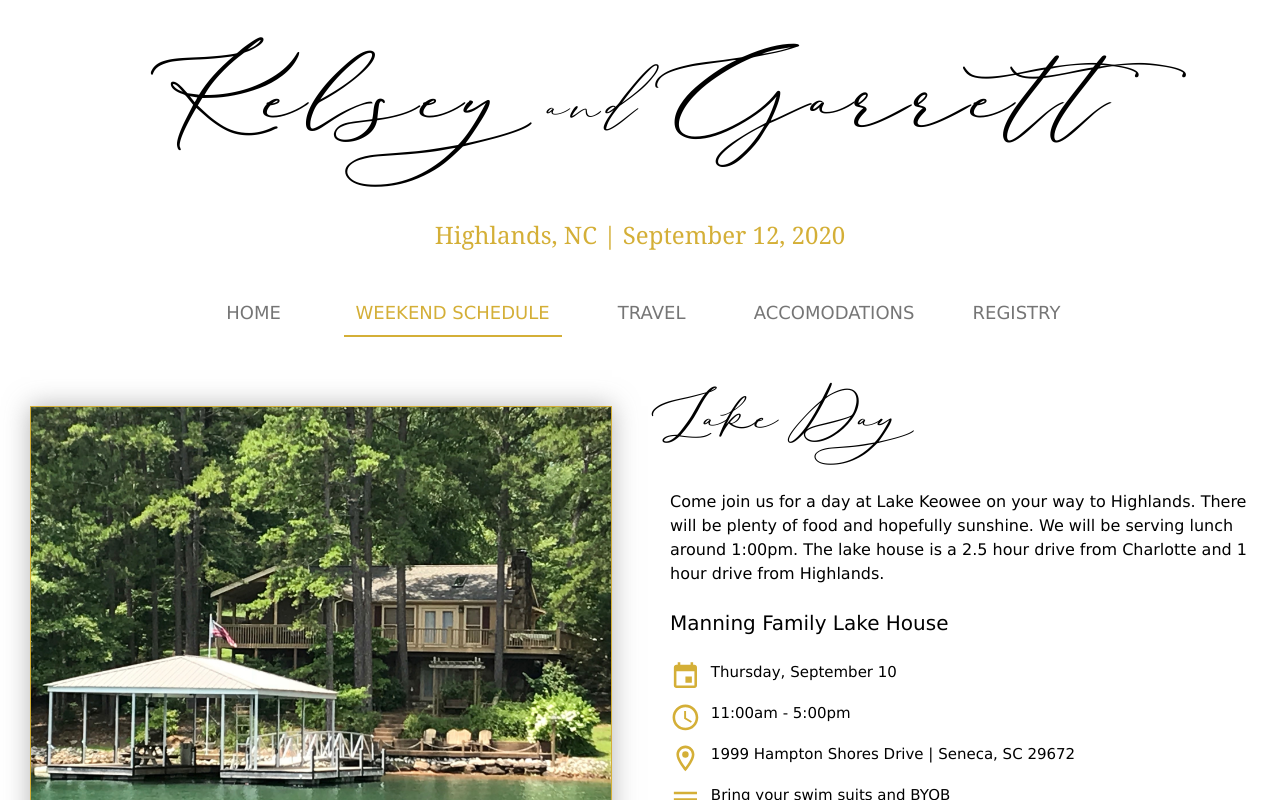
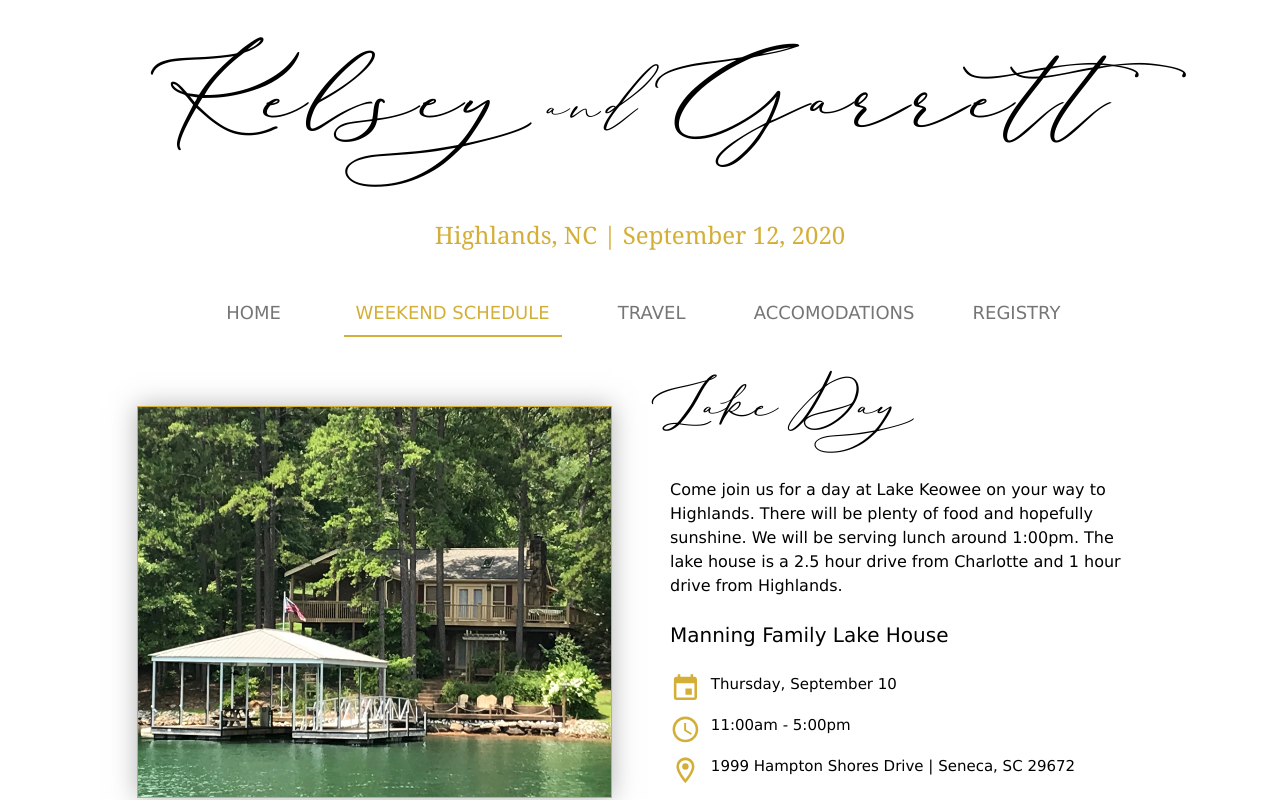
Before and after one commit to gpoell/wedding-website, a React (Create React App) app: page / in a window 1280 px wide. Both pictures are taken after a click on the tab "WEEKEND SCHEDULE". Shown: the top 800 px of the page. Built offline with nearby package versions, Linux system fonts and the light colour scheme; a small style sheet from the web is missing.

Commit message:
updating responsiveness

```diff
--- a/src/Components/Sections/Sections.jsx
+++ b/src/Components/Sections/Sections.jsx
@@ -9,7 +9,7 @@ const Sections = props => {
       item
       style={styles.container}
       xl={8}
-      lg={12}
+      lg={10}
       md={12}
       xs={12}
       justify='center'
--- a/src/Components/TravelOptions/TravelOptions.jsx
+++ b/src/Components/TravelOptions/TravelOptions.jsx
@@ -17,7 +17,7 @@ const TravelOptions = props => {
     <>
       {props.options.map((option, index) => (
         <Zoom in timeout={index === 0 ? 500 : index * 750} key={index}>
-          <Grid container item md={6}>
+          <Grid container item md={6} lg={6} justify='space-between'>
             <Card style={styles.card} className='card'>
               <CardHeader
                 title={
--- a/src/Content/Accomodations/Accomodations.jsx
+++ b/src/Content/Accomodations/Accomodations.jsx
@@ -7,16 +7,7 @@ import { styles } from "./styles";
 
 const Accomodations = () => {
   return (
-    <Grid
-      container
-      item
-      xs={12}
-      sm={8}
-      md={10}
-      lg={8}
-      xl={10}
-      style={styles.container}
-    >
+    <Grid container item xs={12} lg={10} xl={10} style={styles.container}>
       <Typography variant='h2'>Accomodations</Typography>
       <Typography variant='body1'>
         Below you will find a list of hotels within walking distance to our
--- a/src/Content/Content.jsx
+++ b/src/Content/Content.jsx
@@ -1,4 +1,4 @@
-import React, { useState } from "react";
+import React, { useState, useEffect } from "react";
 import Grid from "@material-ui/core/Grid";
 import HomePageTitle from "../Components/HomePageTitle/HomePageTitle";
 import Navigation from "../Components/Navigation/Navigation";
@@ -9,10 +9,14 @@ import Travel from "./Travel/Travel.jsx";
 import Accomodations from "./Accomodations/Accomodations";
 import Registry from "./Registry/Registry";
 import Footer from "../Components/Footer/Footer";
+import { mobileDetection } from "../utils/mobileDetection";
 
 const Content = () => {
   const [value, setValue] = useState(0);
-
+  const [mobile, setMobile] = useState(false);
+  useEffect(() => {
+    setMobile(mobileDetection());
+  }, []);
   const handleChange = (event, newValue) => {
     setValue(newValue);
   };
@@ -23,7 +27,7 @@ const Content = () => {
       <Navigation value={value} handleChange={handleChange} />
       <Sections>
         {value === 0 && <Home />}
-        {value === 1 && <Weekend />}
+        {value === 1 && <Weekend mobile={mobile} />}
         {value === 2 && <Travel />}
         {value === 3 && <Accomodations />}
         {value === 4 && <Registry />}
--- a/src/Content/Home/Home.jsx
+++ b/src/Content/Home/Home.jsx
@@ -7,7 +7,7 @@ import { styles } from "./styles";
 const Home = () => {
   return (
     <>
-      <Grid container item xs={10} lg={10} md={8}>
+      <Grid container item xs={10}>
         <Zoom in timeout={750}>
           <img src={home} alt='Kelsey and Garrett' style={styles.photo} />
         </Zoom>
--- a/src/Content/Travel/Travel.jsx
+++ b/src/Content/Travel/Travel.jsx
@@ -7,7 +7,7 @@ import { styles } from "./styles";
 
 const Travel = () => {
   return (
-    <Grid container item md={10} style={styles.container}>
+    <Grid container item xl={10} lg={10} style={styles.container}>
       <Typography variant='h2'>Travel Recommendations</Typography>
       <Typography variant='body1'>
         We greatly appreciate everyone's effort to travel to Highlands to share
--- a/src/Content/Weekend/Weekend.jsx
+++ b/src/Content/Weekend/Weekend.jsx
@@ -4,66 +4,43 @@ import ContentContainer from "./../../Components/Sections/ContentContainer/Conte
 import Details from "../../Components/Sections/Details/Details";
 import Typography from "@material-ui/core/Typography";
 import Grid from "@material-ui/core/Grid";
-import venue from "../../Images/venue.PNG";
-import lakehouse from "../../Images/lakehouse.jpeg";
-import wineShoppe from "../../Images/wine_shoppe.png";
 import { details } from "./details";
 import { styles } from "./styles";
 
-const Weekend = () => {
+const renderDirection = (mobile, index) => {
+  let direction = "row-reverse";
+  if (mobile) {
+    return direction;
+  } else if (index % 2 !== 0) {
+    direction = "row";
+    return direction;
+  } else {
+    return direction;
+  }
+};
+
+const Weekend = props => {
   return (
     <>
-      <Grid container item xs={12} style={styles.rows}>
-        <ImageContainer>
-          <img
-            src={lakehouse}
-            alt='Lake Keowee Lakehouse'
-            style={styles.photo}
-          />
-        </ImageContainer>
-        <ContentContainer>
-          <Typography variant='h2'>Lake Day</Typography>
-          <Typography variant='body1'>
-            Come join us for a day at Lake Keowee on your way to Highlands.
-            There will be plenty of food and hopefully sunshine. We will be
-            serving lunch around 1:00pm. The lake house is a 2.5 hour drive from
-            Charlotte and 1 hour drive from Highlands.
-          </Typography>
-          <Typography variant='body1'></Typography>
-          <Details details={details.lake} />
-        </ContentContainer>
-      </Grid>
-      <Grid container item xs={12} style={styles.rows}>
-        <ContentContainer>
-          <Typography variant='h2'>Welcome Party</Typography>
-          <Typography variant='body1'>
-            As a welcome to Highlands, please join us at Highlands Wine Shoppe
-            located in town and within walking distance from your hotels. For
-            those that need to drive, there is plenty of public parking along
-            Main Street.
-          </Typography>
-          <Details details={details.rehearsal} />
-        </ContentContainer>
-        <ImageContainer>
-          <img src={wineShoppe} alt='Kelsey and Garrett' style={styles.photo} />
-        </ImageContainer>
-      </Grid>
-      <Grid container item xs={12} style={styles.rows}>
-        <ImageContainer>
-          <img src={venue} alt='Kelsey and Garrett' style={styles.photo} />
-        </ImageContainer>
-        <ContentContainer>
-          <Typography variant='h2'>Wedding</Typography>
-          <Typography variant='body1'>
-            We are very excited to share our special day with you! The Ceremony
-            and Reception will be outside on the Piermont Cottage lawn. If
-            you’re staying in town, we recommend walking to the Piermont
-            Cottage. If you plan to drive, parking is available in the office
-            building lot at the corner of 5th and South St.
-          </Typography>
-          <Details details={details.wedding} />
-        </ContentContainer>
-      </Grid>
+      {details.map((event, index) => (
+        <Grid
+          key={index}
+          container
+          item
+          xs={12}
+          style={styles.rows}
+          direction={renderDirection(props.mobile, index)}
+        >
+          <ContentContainer>
+            <Typography variant='h2'>{event.title}</Typography>
+            <Typography variant='body1'>{event.content}</Typography>
+            <Details details={event.details} />
+          </ContentContainer>
+          <ImageContainer>
+            <img src={event.image} alt={event.title} style={styles.photo} />
+          </ImageContainer>
+        </Grid>
+      ))}
     </>
   );
 };
--- a/src/Content/Weekend/details.js
+++ b/src/Content/Weekend/details.js
@@ -1,23 +1,52 @@
-export const details = {
-  lake: {
+import venue from "../../Images/venue.PNG";
+import lakehouse from "../../Images/lakehouse.jpeg";
+import wineShoppe from "../../Images/wine_shoppe.png";
+
+export const details = [
+  {
+    title: "Lake Day",
+    content: `Come join us for a day at Lake Keowee on your way to Highlands.
+      There will be plenty of food and hopefully sunshine. We will be
+      serving lunch around 1:00pm. The lake house is a 2.5 hour drive from
+      Charlotte and 1 hour drive from Highlands.`,
+    image: lakehouse,
+    details: {
       header: "Manning Family Lake House",
       date: "Thursday, September 10",
       time: "11:00am - 5:00pm",
       location: "1999 Hampton Shores Drive | Seneca, SC 29672",
       notes: "Bring your swim suits and BYOB"
+    }
   },
-  rehearsal: {
+  {
+    title: "Welcome Party",
+    content: `As a welcome to Highlands, please join us at Highlands Wine Shoppe
+      located in town and within walking distance from your hotels. For
+      those that need to drive, there is plenty of public parking along
+      Main Street.`,
+    image: wineShoppe,
+    details: {
       header: "Highlands Wine Shoppe",
       date: "Friday, September 11",
       time: "7:00pm - 10:00pm",
       location: "269 Oak St | Highlands, NC 28741",
       notes: "Dressy casual attire"
+    }
   },
-  wedding: {
+  {
+    title: "Wedding",
+    content: `We are very excited to share our special day with you! The Ceremony
+      and Reception will be outside on the Piermont Cottage lawn. If
+      you’re staying in town, we recommend walking to the Piermont
+      Cottage. If you plan to drive, parking is available in the office
+      building lot at the corner of 5th and South St.`,
+    image: venue,
+    details: {
       header: "Piermont Cottage",
       date: "Saturday, September 12",
       time: "Ceremony 5:00pm",
       location: "447 South St | Highlands, NC 28741",
       notes: "Cocktail attire"
     }
-};
+  }
+];
--- /dev/null
+++ b/src/utils/mobileDetection.js
@@ -0,0 +1,15 @@
+export const mobileDetection = () => {
+  const mobileDevices = [
+    /Android/i,
+    /webOS/i,
+    /iPhone/i,
+    /iPod/i,
+    /Windows Phone/i
+  ];
+
+  const mobile = mobileDevices.some(device => {
+    return navigator.userAgent.match(device);
+  });
+  const orientation = window.innerWidth <= 850 ? true : false;
+  return mobile || orientation ? true : false;
+};
```
Lines whose indentation alone changed are shown as unchanged.
